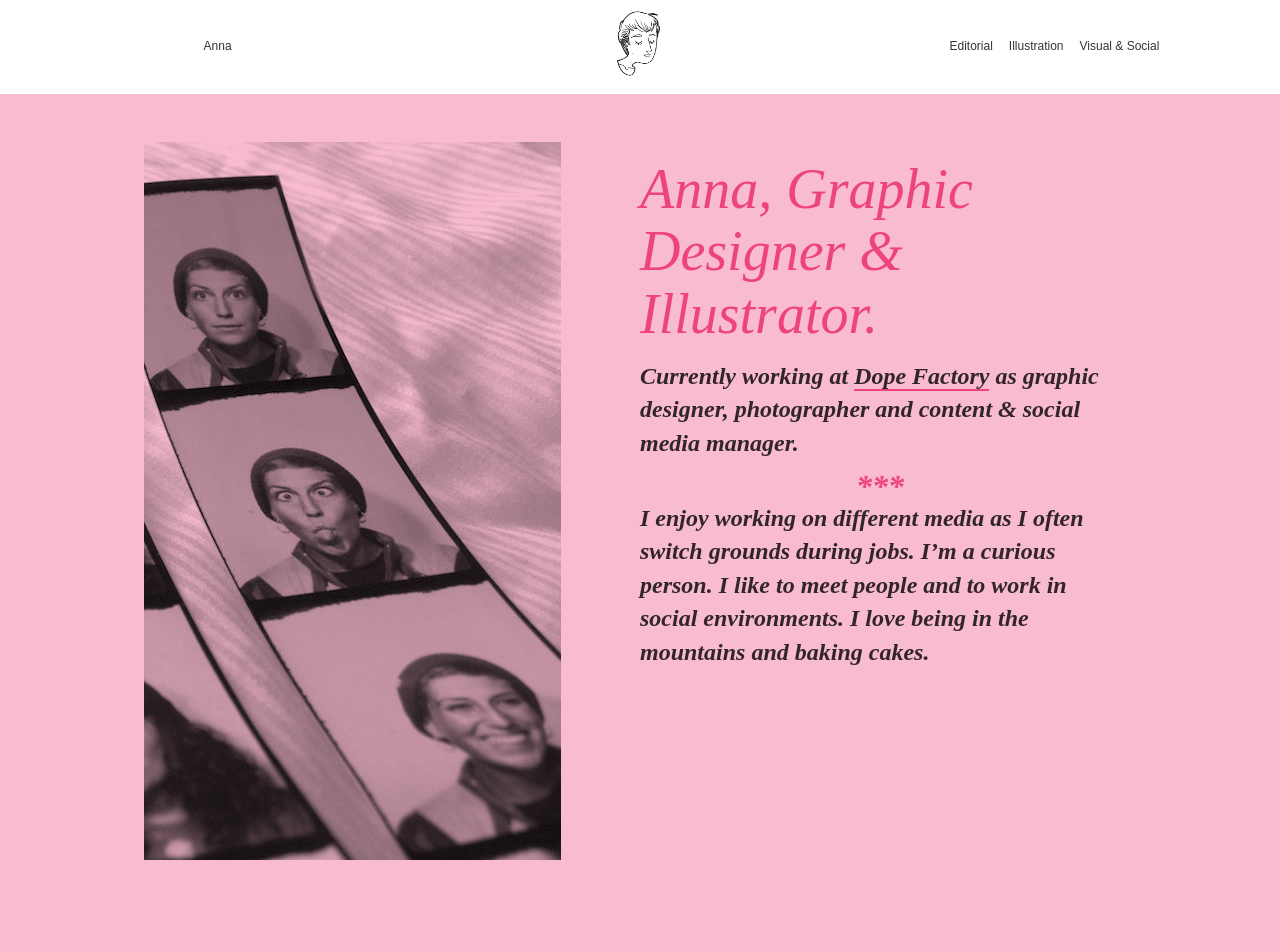
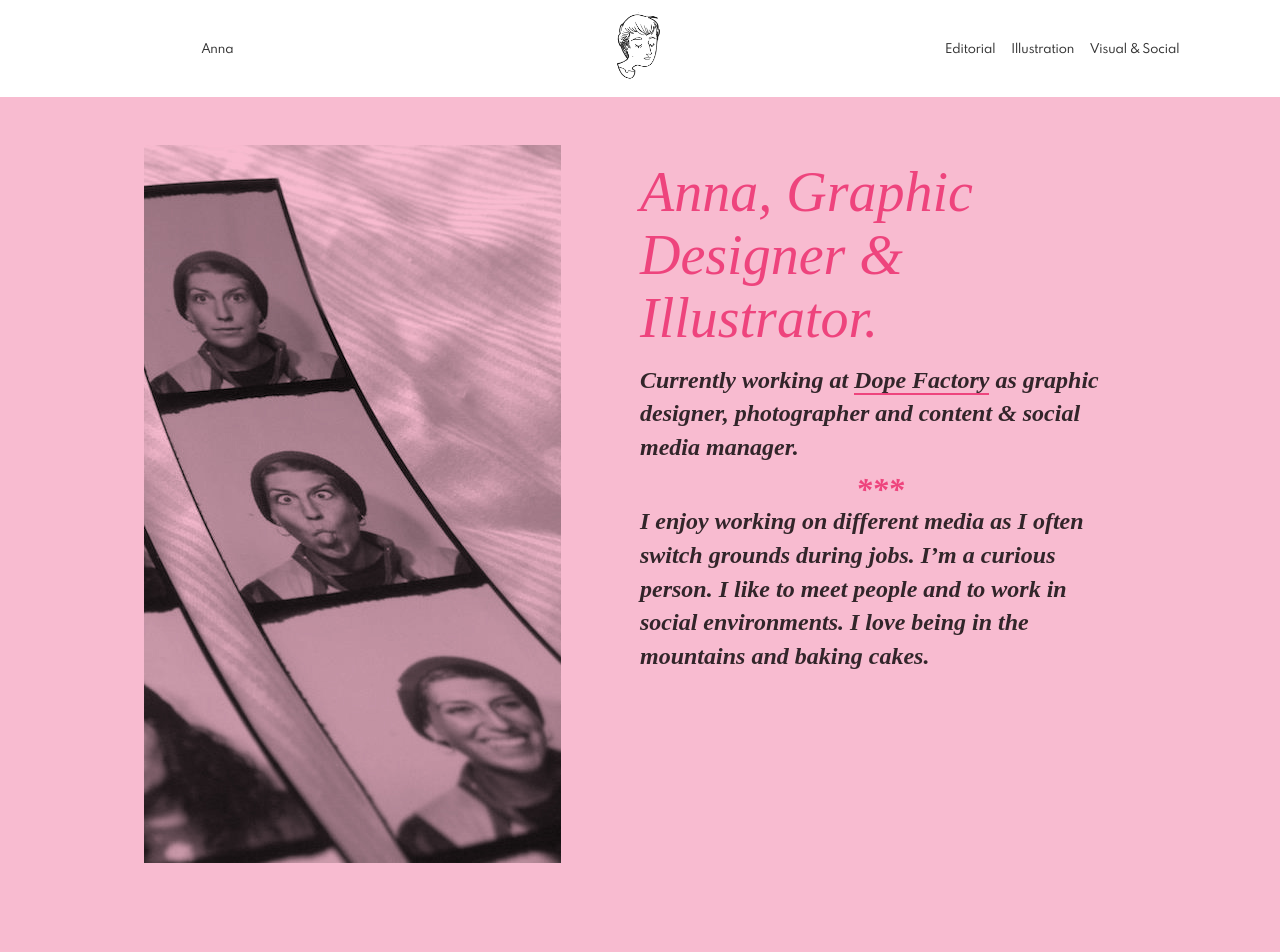
Before and after one commit to rzecchini/annaelle, a Jekyll site: the page built from index.md, in a window 1280 px wide. Shown: the top 952 px of the page. Built offline with Jekyll 4.4.1, drawn with Linux system fonts in a browser that asks for light colours; some web fonts are replaced; some of the changed text lies outside the part shown.

Commit message:
feat: add webfont

```diff
--- a/_includes/footer.html
+++ b/_includes/footer.html
@@ -1,9 +1,9 @@
 <footer class="footer">
 	<div class="container">
-		<ul>
+		<ul class="contact">
+			<li><a href="anna-lanaro_cv.pdf" target="_blank">curriculum vitae</a></li>
 			<li><a href="mailto:lanaro.anna@gmail.com">lanaro.anna@gmail.com</a></li>
-			<li><a href="https://www.instagram.com/annalanaro/" target="_blank">Instagram</a></li>
-			<li><a href="anna-lanaro_cv.pdf" target="_blank">Curriculum Vitae</a></li>
+			<li><a href="https://www.instagram.com/annalanaro/" target="_blank">instagram</a></li>
 		</ul>
 	</div>
 </footer>
--- a/_includes/header.html
+++ b/_includes/header.html
@@ -4,7 +4,7 @@
   </div>
 
   <div>
-    <img src="/assets/portrait.png" height="76">
+    <a href="/"><img src="/assets/portrait.png" height="76"></a>
   </div>
 
   <div>
--- a/assets/style.css
+++ b/assets/style.css
@@ -1,6 +1,15 @@
+@font-face {
+  font-family: 'spartan_mbregular';
+  src: url('/assets/spartanmb-regular-webfont.woff2') format('woff2'),
+       url('/assets/spartanmb-regular-webfont.woff') format('woff');
+  font-weight: normal;
+  font-style: normal;
+
+}
+
 body {
   color: rgba(0,0,0,0.8);
-  font-family: 'Spartan MB', sans-serif;
+  font-family: 'spartan_mbregular', sans-serif;
   font-weight: normal;
   line-height: 1.4;
 }
@@ -71,7 +80,7 @@ img {
 }
 
 .menu li {
-  margin-right: 1rem;
+  margin: 0 0.5rem;
 }
 
 
@@ -119,8 +128,14 @@ img {
 .presentation__title {
   margin: 0 0 0.25em;
   color: #ee447d;
-  font-size: 3.5rem;
+  font-size: 3rem;
   line-height: 1.12;
+}
+
+@media screen and (min-width: 30rem) {
+  .presentation__title {
+    font-size: 3.5rem;
+  }
 }
 
 .presentation__now {
@@ -148,13 +163,10 @@ img {
   position: relative;
   flex: 1 0 auto;
   margin-bottom: 5rem;
-  margin-right: 1rem;
+  margin-left: 0.5rem;
+  margin-right: 0.5rem;
   width: 30%;
-  min-width: 300px;
-}
-
-.project:last-child {
-  margin-right: 0;
+  min-width: 12rem;
 }
 
 .project h3 {
@@ -163,8 +175,14 @@ img {
   left: 0;
   color: #ee447d;
   font-family: 'Playfair Display', serif;
-  font-size: 3.5rem;
+  font-size: calc(2rem + 2vw);
   line-height: 1.12;
+}
+
+@media screen and (min-width: 50rem) {
+  .project h3 {
+    font-size: 3.5rem;
+  }
 }
 
 
@@ -183,12 +201,18 @@ img {
   font-family: 'Playfair Display', serif;
   font-weight: 900;
   font-style: italic;
-  font-size: 3.5rem;
+  font-size: 3rem;
   line-height: 1.12;
 }
 
+@media screen and (min-width: 30rem) {
+  .work h1 {
+    font-size: 3.5rem;
+  }
+}
+
 .work h2 {
-  margin-bottom: 0.12em;
+  margin-bottom: 0.5rem;
   font-family: 'Playfair Display', serif;
   font-weight: 900;
   font-style: italic;
@@ -200,6 +224,7 @@ img {
   margin-bottom: 0.5rem;
   color: #ee447d;
   font-size: 0.75rem;
+  line-height: 1.6;
   text-transform: uppercase;
 }
 
@@ -221,3 +246,13 @@ img {
   background: #F8BBD0;
   text-align: center;
 }
+
+.contact {
+  display: flex;
+  flex-wrap: wrap;
+  justify-content: center;
+}
+
+.contact li {
+  margin: 0.2rem 2rem;
+}
```
Also changed, not shown: assets/spartanmb-regular-webfont.woff (added), assets/spartanmb-regular-webfont.woff2 (added).
